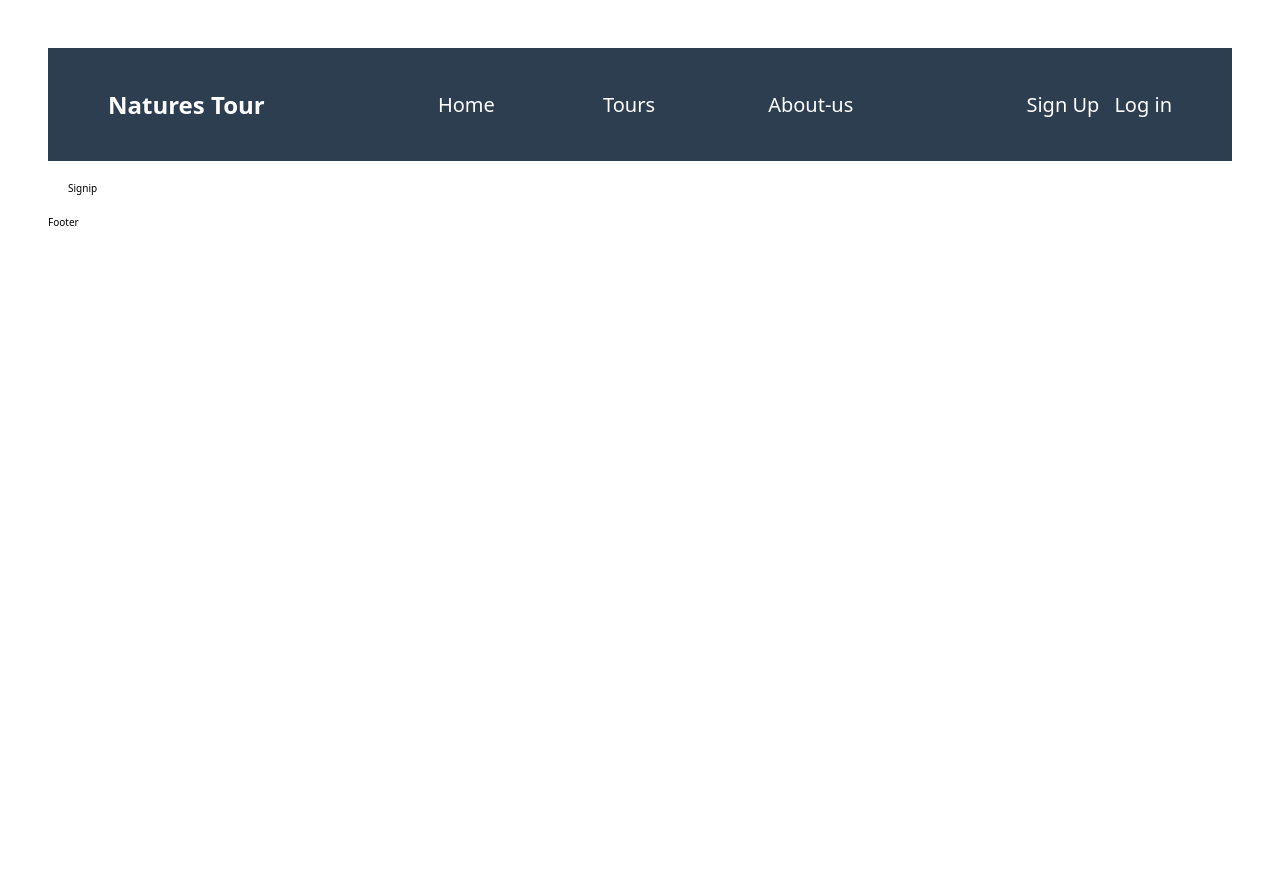
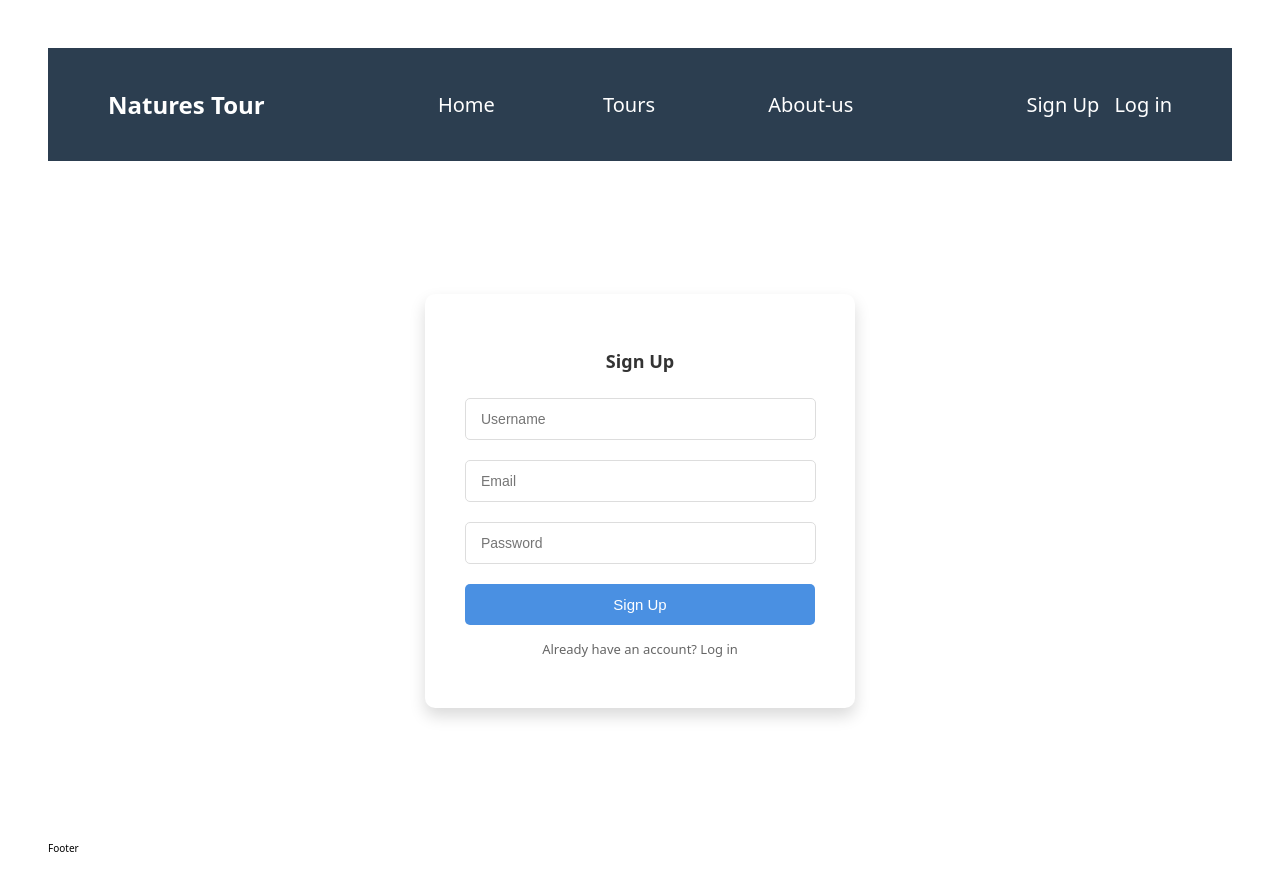
Before and after one commit to eshpulat/natures-project, a React (Vite) app in the folder natures/: page /signup in a window 1280 px wide. Shown: the top 890 px of the page. Before the commit the page ends 800 px from the top, so only its background shows below. Built offline with nearby package versions, Linux system fonts and the light colour scheme.

Commit message:
Add css for Signup aplication

```diff
--- /dev/null
+++ b/natures/src/css/signup.css
@@ -0,0 +1,54 @@
+/* Auth.css */
+.login-container {
+    height: 80vh;
+    display: flex;
+    justify-content: center;
+    align-items: center;
+}
+
+.login-box {
+    background-color: #fff;
+    padding: 40px;
+    border-radius: 10px;
+    box-shadow: 0 8px 16px rgba(0, 0, 0, 0.15);
+    width: 100%;
+    max-width: 350px;
+}
+
+.login-box h2 {
+    margin-bottom: 25px;
+    text-align: center;
+    color: #333;
+}
+
+.login-box input {
+    width: 91%;
+    padding: 12px 15px;
+    margin-bottom: 20px;
+    border: 1px solid #ddd;
+    border-radius: 5px;
+    font-size: 14px;
+}
+
+.login-box button {
+    width: 100%;
+    padding: 12px;
+    background-color: #4a90e2;
+    color: white;
+    border: none;
+    border-radius: 5px;
+    font-size: 15px;
+    cursor: pointer;
+    transition: background-color 0.3s ease;
+}
+
+.login-box button:hover {
+    background-color: #357bd8;
+}
+
+.login-box p {
+    margin-top: 15px;
+    text-align: center;
+    font-size: 13px;
+    color: #666;
+}
--- a/natures/src/ui/Signup.jsx
+++ b/natures/src/ui/Signup.jsx
@@ -1,62 +1,42 @@
+import React, { useState } from "react";
+import "../css/signup.css";
+
 function Signup() {
-    return <div>Signip</div>;
+    const [username, setUsername] = useState("");
+    const [email, setEmail] = useState("");
+    const [password, setPassword] = useState("");
+
+    const handleSignup = () => {
+        console.log("Signing up with:", { username, email, password });
+    };
+
+    return (
+        <div className="login-container">
+            <div className="login-box">
+                <h2>Sign Up</h2>
+                <input
+                    type="text"
+                    placeholder="Username"
+                    value={username}
+                    onChange={(e) => setUsername(e.target.value)}
+                />
+                <input
+                    type="email"
+                    placeholder="Email"
+                    value={email}
+                    onChange={(e) => setEmail(e.target.value)}
+                />
+                <input
+                    type="password"
+                    placeholder="Password"
+                    value={password}
+                    onChange={(e) => setPassword(e.target.value)}
+                />
+                <button onClick={handleSignup}>Sign Up</button>
+                <p>Already have an account? Log in</p>
+            </div>
+        </div>
+    );
 }
 
 export default Signup;
-
-// // SignupForm.js
-// import React, { useState } from "react";
-// import axios from "axios";
-
-// function Signup() {
-//     const [formData, setFormData] = useState({
-//         username: "",
-//         email: "",
-//         password: ""
-//     });
-
-//     const handleChange = (e) => {
-//         setFormData({ ...formData, [e.target.name]: e.target.value });
-//     };
-
-//     const handleSubmit = async (e) => {
-//         e.preventDefault();
-//         try {
-//             const res = await axios.post(
-//                 "http://127.0.0.1:3000/api/v1/users/signup",
-//                 formData
-//             );
-//             alert("Signup successful!");
-//         } catch (err) {
-//             alert("Signup failed. " + (err.response?.data?.message || ""));
-//         }
-//     };
-
-//     return (
-//         <form onSubmit={handleSubmit}>
-//             <input
-//                 name="username"
-//                 placeholder="Username"
-//                 onChange={handleChange}
-//                 required
-//             />
-//             <input
-//                 name="email"
-//                 type="email"
-//                 placeholder="Email"
-//                 onChange={handleChange}
-//                 required
-//             />
-//             <input
-//                 name="password"
-//                 type="password"
-//                 placeholder="Password"
-//                 onChange={handleChange}
-//                 required
-//             />
-//             <button type="submit">Sign Up</button>
-//         </form>
-//     );
-// }
-
-// export default Signup;
```
